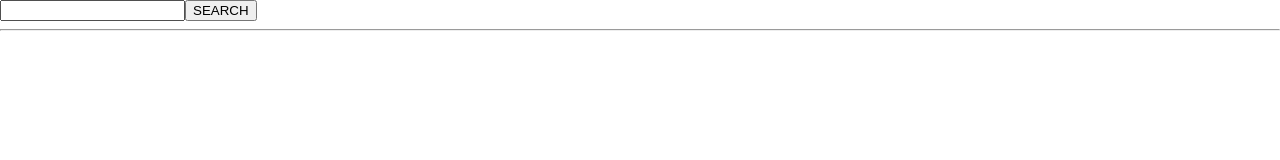
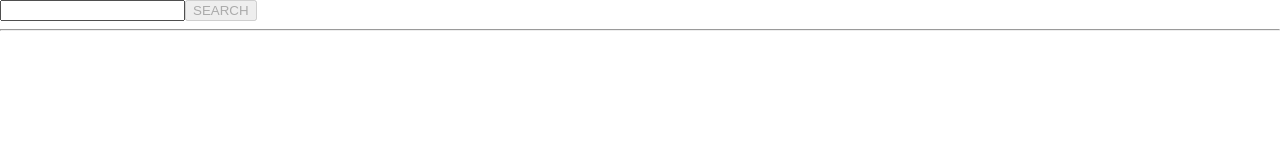
Before and after one commit to wishtack-training/wt-training-angular, an Angular app: page / in a window 1280 px wide. Shown: the top 160 px of the page. Built offline with nearby package versions, Linux system fonts and the light colour scheme.

Commit message:
🚧 add book search

```diff
--- a/src/app/book-search/book-search.component.css
+++ b/src/app/book-search/book-search.component.css
@@ -0,0 +1,3 @@
+input.ng-touched.ng-invalid {
+    background-color: #ffaaa5;
+}
--- a/src/app/book-search/book-search.component.html
+++ b/src/app/book-search/book-search.component.html
@@ -1,7 +1,8 @@
 <form [formGroup]="searchForm" (ngSubmit)="search()">
   <!--  @todo use material form field. -->
-  <input formControlName="keywords" type="text"/>
+  <input formControlName="keywords" type="text">
+
   <!--  @todo use checkboxes & radios for filtering and sorting. -->
   <!-- https://developers.google.com/books/docs/v1/reference/volumes/list -->
-  <button type="submit">SEARCH</button>
+  <button type="submit" [disabled]="!searchForm.valid">SEARCH</button>
 </form>
--- a/src/app/book-search/book-search.component.ts
+++ b/src/app/book-search/book-search.component.ts
@@ -1,18 +1,27 @@
-import { Component } from '@angular/core';
-import { FormControl, FormGroup } from '@angular/forms';
+import { Component, OnInit } from '@angular/core';
+import { FormControl, FormGroup, Validators } from '@angular/forms';
 
 @Component({
   selector: 'mc-book-search',
   templateUrl: './book-search.component.html',
   styleUrls: ['./book-search.component.css']
 })
-export class BookSearchComponent {
-
+export class BookSearchComponent implements OnInit {
   searchForm = new FormGroup({
-    keywords: new FormControl()
+    keywords: new FormControl(null, [
+      Validators.required,
+      Validators.minLength(3)
+    ])
   });
 
+  ngOnInit() {
+    this.searchForm.valueChanges.subscribe(data => {
+      console.log(data);
+    });
+  }
+
   search() {
+    console.log(this.searchForm.valid);
     console.log(this.searchForm.value);
     // @todo {keywords, orderBy, langRestrict}
   }
```
